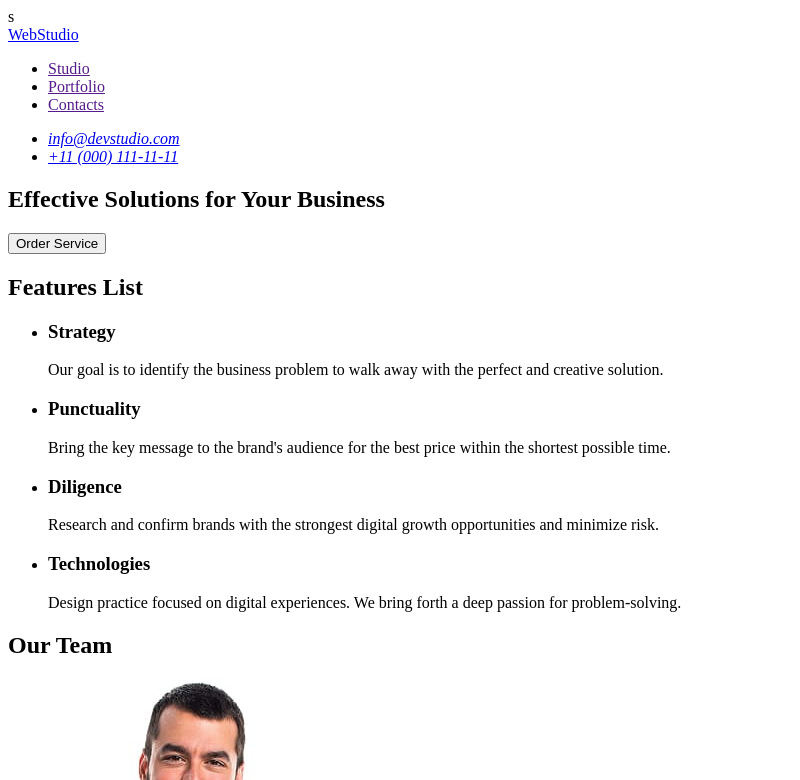
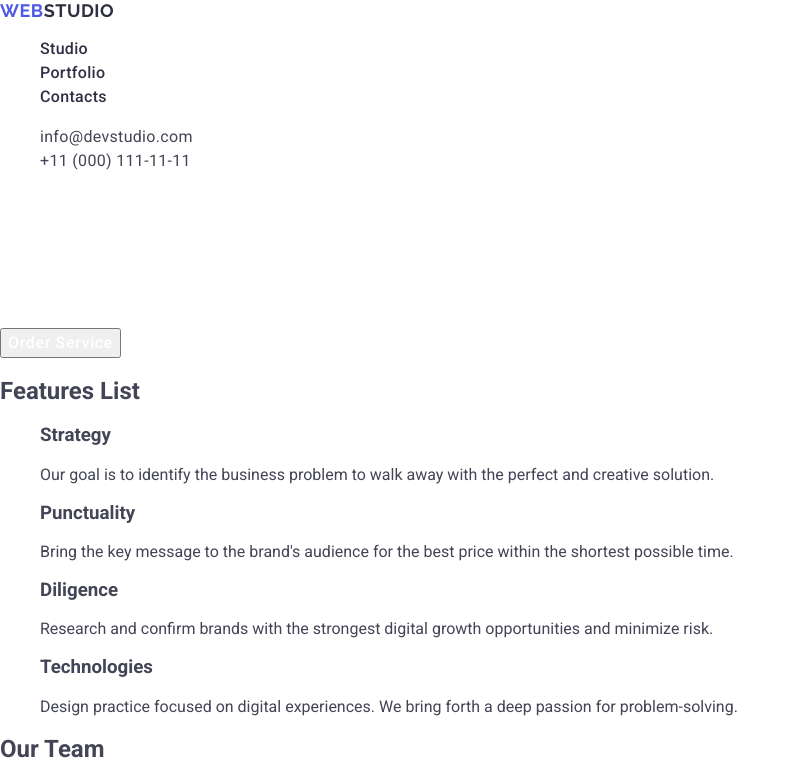
Before and after one commit to ZelenyiDmytro/goit-markup-hw-02, a plain HTML site: page index.html in a window 1280 px wide. Shown: the top 780 px of the page, without its empty margins (0-800 px from the left). Drawn offline with nearby package versions, Linux system fonts and the light colour scheme.

Commit message:
work in progress

```diff
--- a/css/styles.css
+++ b/css/styles.css
@@ -0,0 +1,73 @@
+body {
+    font-family: 'Roboto', sans-serif;
+    color: #434455;
+    background-color: #fff;
+}
+
+ul, ol {
+    list-style-type: none;
+}
+
+a {
+    text-decoration: none;
+}
+
+.logo {
+    font-family: "Raleway", sans-serif;
+    font-weight: 700;
+    font-size: 18px;
+    line-height: 1.17;
+    letter-spacing: 0.03em;
+    text-transform: uppercase;
+    color: #4d5ae5;
+}
+
+.logo-part {
+        color: #2e2f42;
+}
+
+.nav-link {
+    font-weight: 500;
+    font-size: 16px;
+    line-height: 1.5;
+    letter-spacing: 0.02em;
+    color: #2e2f42;
+}
+
+.nav-link:hover,
+.nav-link:focus {
+    color: #404bbf;
+}
+
+.contacts {
+    font-style: normal;
+}
+
+.contacts-link {
+    font-size: 16px;
+    line-height: 1.5;
+    letter-spacing: 0.02em;
+    color: #434455;
+}
+
+.contacts-link:hover,
+.contacts-link:focus {
+    color: #404bbf;
+}
+
+.hero-title {
+    font-weight: 700;
+    font-size: 56px;
+    line-height: 1.1;
+    letter-spacing: 0.02em;
+    text-align: center;
+    color: #fff;
+}
+
+.hero-button {
+    font-weight: 500;
+        font-size: 16px;
+        line-height: 1.5;
+        letter-spacing: 0.04em;
+        color: #fff;
+    }
--- a/index.html
+++ b/index.html
@@ -1,24 +1,35 @@
-s<!DOCTYPE html>
+<!DOCTYPE html>
 <html lang="en">
 <head>
     <meta charset="UTF-8">
     <meta name="viewport" content="width=device-width, initial-scale=1.0">
     <title>WebStudio</title>
+
+    <link rel="stylesheet" href="https://cdnjs.cloudflare.com/ajax/libs/modern-normalize/3.0.1/modern-normalize.min.css"
+        integrity="sha512-q6WgHqiHlKyOqslT/lgBgodhd03Wp4BEqKeW6nNtlOY4quzyG3VoQKFrieaCeSnuVseNKRGpGeDU3qPmabCANg=="
+        crossorigin="anonymous" referrerpolicy="no-referrer" />
+
+    <link rel="preconnect" href="https://fonts.googleapis.com">
+    <link rel="preconnect" href="https://fonts.gstatic.com" crossorigin>
+    <link href="https://fonts.googleapis.com/css2?family=Raleway:wght@700&family=Roboto:wght@400;500;700&display=swap"
+        rel="stylesheet">
+
+    <link rel="stylesheet" href="./css/styles.css">
 </head>
 <body>
-    <header>
-        <nav>
-            <a href="./index.html">WebStudio</a>
-            <ul>
-                <li><a href="">Studio</a></li>
-                <li><a href="">Portfolio</a></li>
-                <li><a href="">Contacts</a></li>
+    <header class="page-header">
+        <nav class="header-nav">
+            <a class="logo" href="./index.html">Web<span class="logo-part">Studio</span></a>
+            <ul class="nav-list">
+                <li class="nav-item"><a class="nav-link" href="./index.html">Studio</a></li>
+                <li class="nav-item"><a class="nav-link" href="">Portfolio</a></li>
+                <li class="nav-item"><a class="nav-link" href="">Contacts</a></li>
             </ul>
         </nav>
-        <address>
-            <ul>
-                <li><a href="mailto:info@devstudio.com">info@devstudio.com</a></li>
-                <li><a href="tel:+110001111111">+11 (000) 111-11-11</a></li>
+        <address class="contacts">
+            <ul class="contacts-list">
+                <li class="contacts-item"><a class="contacts-link" href="mailto:info@devstudio.com">info@devstudio.com</a></li>
+                <li class="contacts-item"><a class="contacts-link" href="tel:+110001111111">+11 (000) 111-11-11</a></li>
             </ul>
         </address>
     </header>
@@ -26,9 +37,9 @@ s<!DOCTYPE html>
 
         <!--Початок секції з основним заголовком і кнопкою-->
 
-        <section>
-           <h1>Effective Solutions for Your Business</h1>
-           <button type="button">Order Service</button>
+        <section class="hero-section">
+           <h1 class="hero-title">Effective Solutions for Your Business</h1>
+           <button class="hero-button" type="button">Order Service</button>
         </section>
 
 
@@ -92,6 +103,47 @@ s<!DOCTYPE html>
             </li>
         </ul>
         </section>
+
+        <!--Початок секції з portfolio-->
+
+        <section>
+            <h2>Our Portfolio</h2>
+            <ul>
+                <li>
+                    <img src="./images/banking-app-image.jpg" alt="banking-app-image" width="360" height="300">
+                    <h3>Banking App</h3>
+                    <p>App</p>
+                </li>
+                <li>
+                    <img src="./images/payment-image.jpg" alt="payment-image" width="360" height="300">
+                    <h3>Cashless Payment</h3>
+                    <p>Marketing</p>
+                </li>
+                <li>
+                    <img src="./images/meditation-app-image.jpg" alt="meditation-app-image" width="360" height="300">
+                    <h3>Meditation App</h3>
+                    <p>App</p>
+                </li>
+                <li>
+                    <img src="./images/taxi-service-image.jpg" alt="taxi-service-image" width="360" height="300">
+                    <h3>Taxi Service</h3>
+                    <p>Marketing</p>
+                </li>
+                <li>
+                    <img src="./images/screen-image.jpg" alt="screen-image" width="360" height="300">
+                    <h3>Screen Illustrations</h3>
+                    <p>Design</p>
+                </li>
+                <li>
+                    <img src="./images/courses-image.jpg" alt="courses-image" width="360" height="300">
+                    <h3>Online Courses</h3>
+                    <p>Marketing</p>
+                </li>
+            </ul>
+        </section>
+
+        <!--Кінець секції з portfolio-->
+
     </main>
 
     <footer>
```
Also changed, not shown: images/banking-app-image.jpg (added), images/courses-image.jpg (added), images/meditation-app-image.jpg (added), images/payment-image.jpg (added), images/screen-image.jpg (added), images/taxi-service-image.jpg (added).
